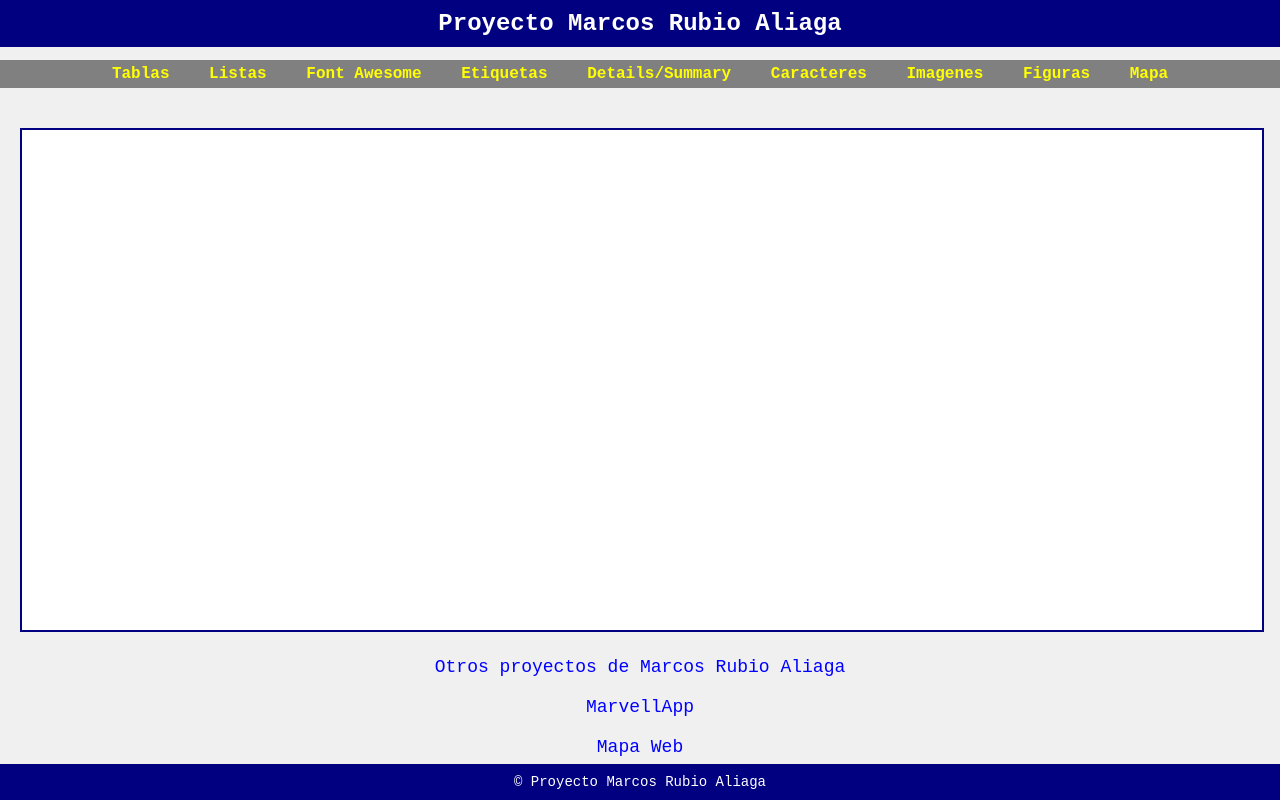
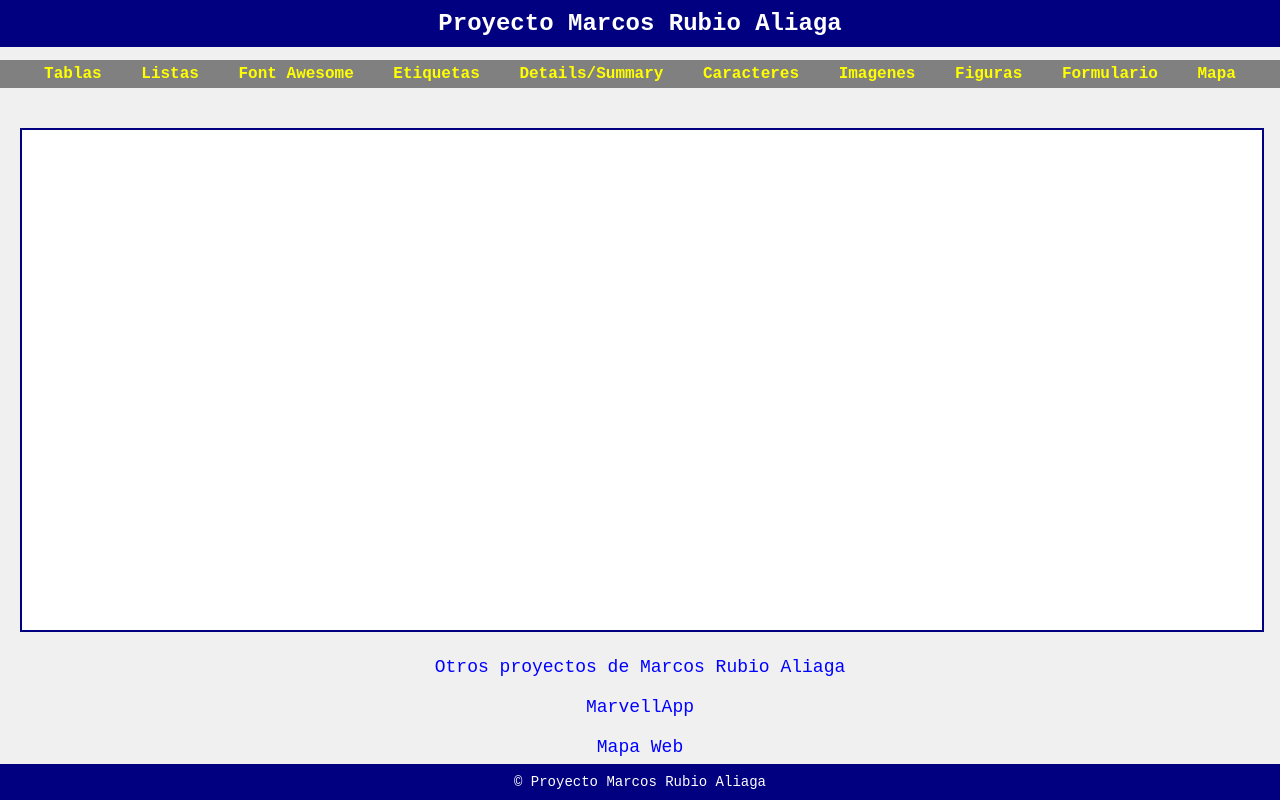
Before and after one commit to Mrubioa11/Mrubioa11.github.io, a plain HTML site: page index.html in a window 1280 px wide. Drawn offline with Linux system fonts and the light colour scheme.

Commit message:
Update index.html

```diff
--- a/index.html
+++ b/index.html
@@ -25,6 +25,7 @@
         <a href="src/caracteres.html" target="pantalla">Caracteres</a>
         <a href="src/imagenes.html" target="pantalla">Imagenes</a>
         <a href="src/figuras.html" target="pantalla">Figuras</a>
+        <a href="src/formulario.html" target="pantalla">Formulario</a>
         <a href="https://www.google.com/maps/embed?pb=!1m18!1m12!1m3!1d3156.571777569566!2d-5.052256982417443!3d39.16847761145646!2m3!1f0!2f0!3f0!3m2!1i1024!2i768!4f13.1!3m3!1m2!1s0xd6b2b2848a42ab1%3A0xd9c33e5534ac047c!2s06670%20Herrera%20del%20Duque%2C%20Badajoz!5e1!3m2!1ses!2ses!4v1733573531384!5m2!1ses!2ses" width="600" height="450" style="border:0;" allowfullscreen="" loading="lazy" referrerpolicy="no-referrer-when-downgrade" target="pantalla">Mapa</a>
     </nav>
 
```
